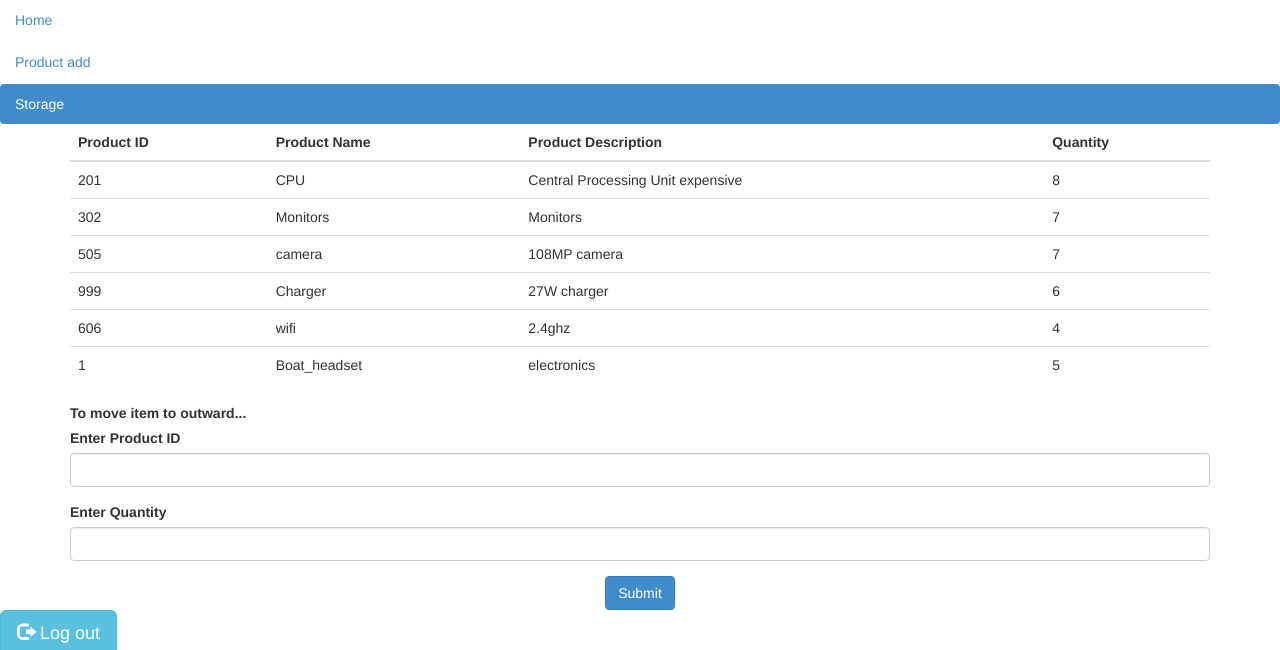
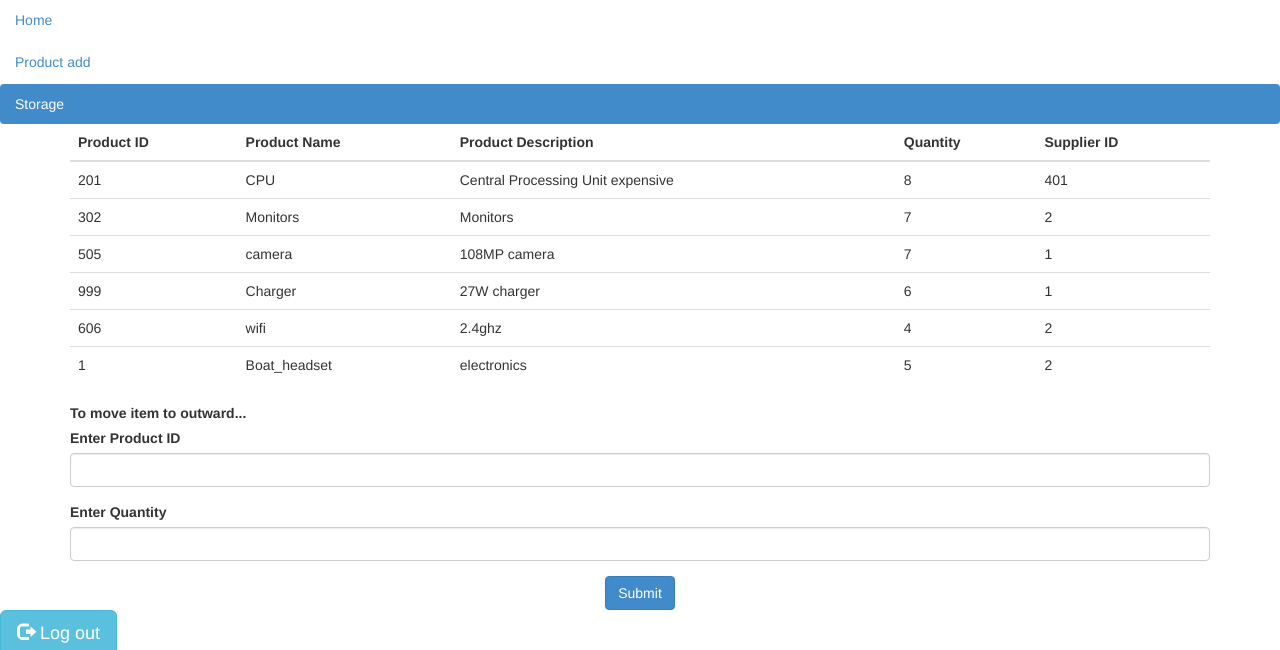
Before and after one commit to Sujitha7824/inventory_management_system, a PHP site: page /wmove_out.php in a window 1280 px wide. Shown: the top 650 px of the page. Run offline with PHP 8.4, Linux system fonts and the light colour scheme; data comes from the database, SQL or seed files in the repository.

Commit message:
Update wmove_out.php

```diff
--- a/wmove_out.php
+++ b/wmove_out.php
@@ -32,7 +32,7 @@ if($mysqli->connect_error){
 <div class="container"  >
 <form method="POST">
 <?php
-    $sql="SELECT product_ID,product_Name,product_desc,Quantity FROM product WHERE product_status='2'";
+    $sql="SELECT product_ID,product_Name,product_desc,Quantity,sup_ID FROM product WHERE product_status='2'";
     $result=$mysqli->query($sql);
 ?>
 
@@ -43,6 +43,7 @@ if($mysqli->connect_error){
         <th>Product Name</th>
         <th>Product Description</th>
         <th>Quantity</th>
+        <th>Supplier ID</th>
       </tr>
     </thead>
     <tbody>
@@ -56,6 +57,7 @@ if($mysqli->connect_error){
         <td><?php echo $rows['product_Name'];?></td>
         <td><?php echo $rows['product_desc'];?></td>
         <td><?php echo $rows['Quantity'];?></td>
+        <td><?php echo $rows['sup_ID'];?></td>
       </tr>
       <?php
         }
```
